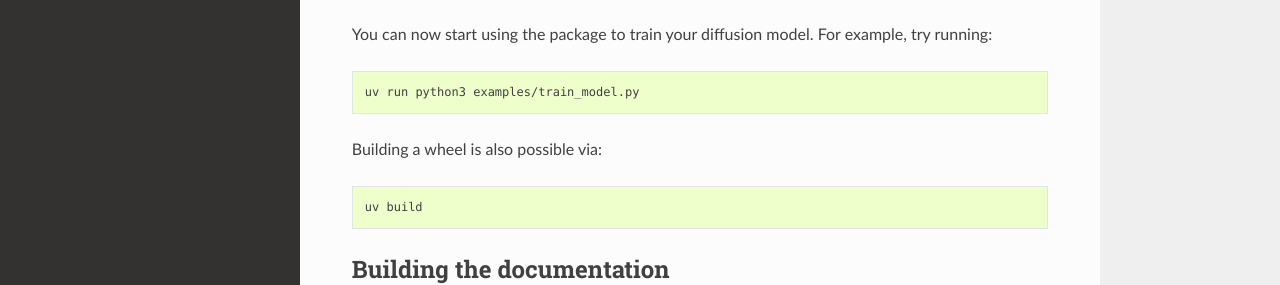
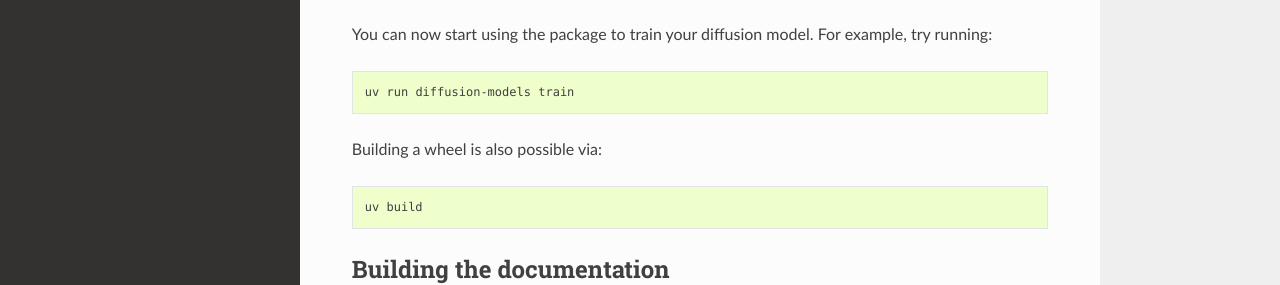
Before and after one commit to sachahu1/Diffusion-Model-Framework, a Sphinx documentation site: the page built from docs/source/custom/pre-modules/introduction.md, in a window 1280 px wide and 900 px high, scrolled down 1249 px. Shown: the part 197-482 px from the top of the window. Built offline with Sphinx 7.4.7 and the Read the Docs theme 3.1.0, drawn with Linux system fonts in a browser that asks for light colours; pages that are not in the unit, such as notebooks, are missing from menus.

Commit message:
docs: point the quickstart at the diffusion-models CLI

````diff
--- a/docs/source/custom/pre-modules/introduction.md
+++ b/docs/source/custom/pre-modules/introduction.md
@@ -37,7 +37,7 @@ uv sync
 ```
 You can now start using the package to train your diffusion model. For example, try running:
 ```shell
-uv run python3 examples/train_model.py
+uv run diffusion-models train
 ```
 
 Building a wheel is also possible via:
````
Also changed, not shown: README.md (+1 -1 lines).
